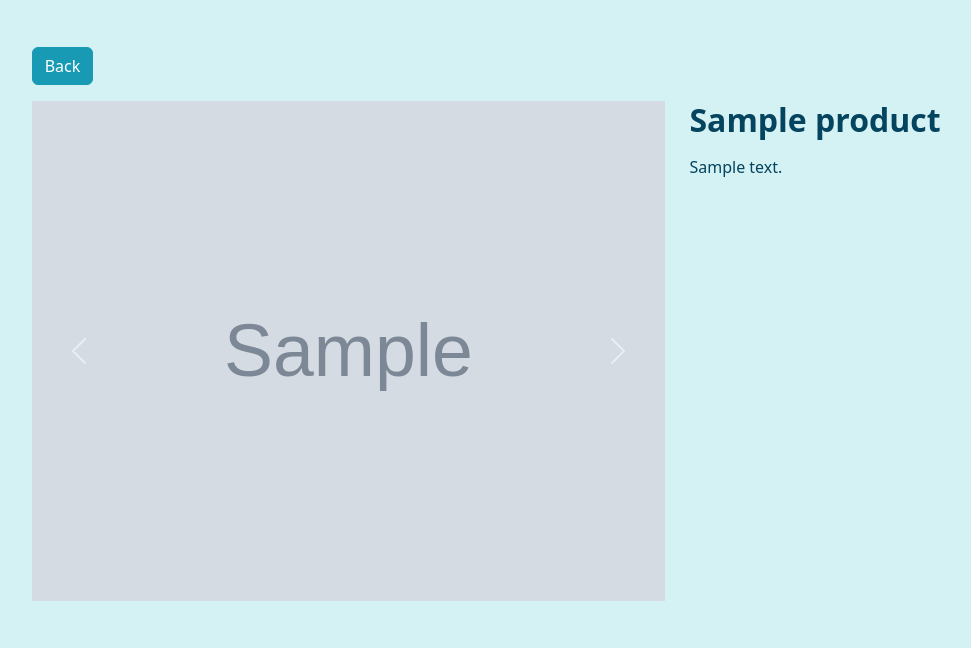
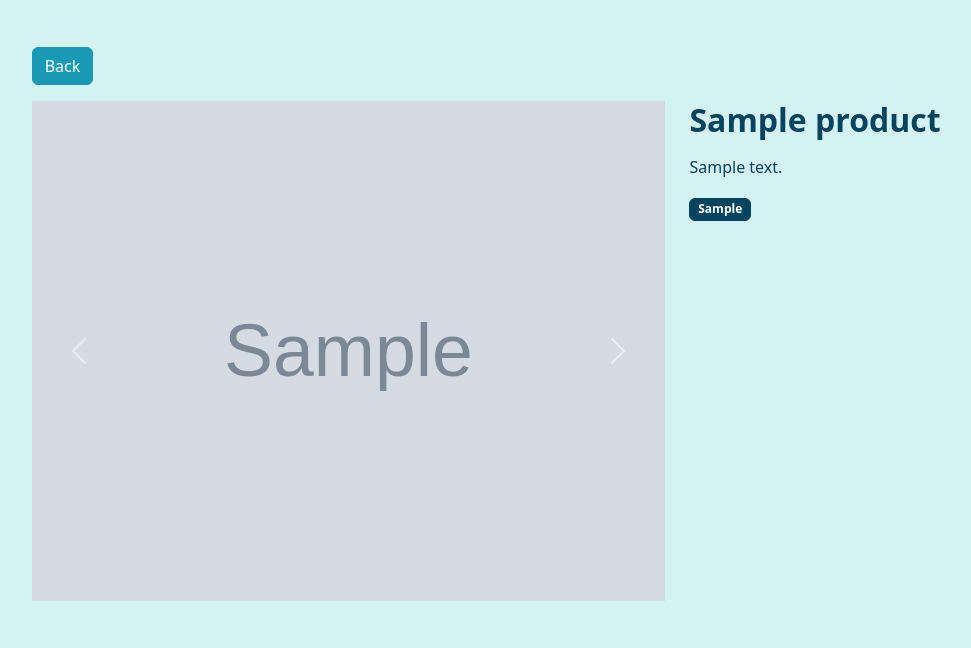
Before and after one commit to YRD-Software/bjmajestic.com, a Django app: page /product/1/ in a window 1280 px wide. Shown: the part 67-715 px from the top of the page, without its empty margins (127-1098 px from the left). Run offline with Django 3.2, Linux system fonts and the light colour scheme; tables that the repository leaves empty hold one stand-in row (values such as "Sample post"); grey boxes marked "Sample" are stand-in pictures.

Commit message:
Add category badge in detailed product page

```diff
--- a/products/static/products/base.css
+++ b/products/static/products/base.css
@@ -120,6 +120,23 @@ a {
     --bs-btn-disabled-border-color: var(--bluegrotto);
 }
 
+.btn-navyblue {
+    --bs-btn-color: #fff;
+    --bs-btn-bg: var(--navyblue);
+    --bs-btn-border-color: var(--navyblue);
+    --bs-btn-hover-color: #fff;
+    --bs-btn-hover-bg: #2280a9;
+    --bs-btn-hover-border-color: #98d9f7;
+    --bs-btn-focus-shadow-rgb: 49, 132, 253;
+    --bs-btn-active-color: #fff;
+    --bs-btn-active-bg: #2992a7;
+    --bs-btn-active-border-color: #45a2b4;
+    --bs-btn-active-shadow: inset 0 3px 5px #2fb5d0;
+    --bs-btn-disabled-color: #fff;
+    --bs-btn-disabled-bg: var(--navyblue);
+    --bs-btn-disabled-border-color: var(--navyblue);
+}
+
 .carousel-crop {
     width: 100%;
     height: 500px;
--- a/products/templates/homepage/product_detail.html
+++ b/products/templates/homepage/product_detail.html
@@ -1,7 +1,4 @@
-{% extends "homepage/base.html" %}
-{% load static %}
-
-{% block content %}
+{% extends "homepage/base.html" %} {% load static %} {% block content %}
 <div class="container-fluid bg-lightblue p-5">
   <div class="container col-lg-10 col-xxl-8">
     <a class="btn btn-bluegrotto mb-3" href="javascript:window.history.back();">Back</a>
@@ -10,11 +7,11 @@
         <div id="carouselFade" class="carousel slide carousel-fade" data-bs-ride="carousel">
           <div class="carousel-inner">
             <div class="carousel-item active overflow-hidden">
-              <img src="{{ product.photo.url }}" class="img-fluid detail-product-crop">
+              <img src="{{ product.photo.url }}" class="img-fluid detail-product-crop" />
             </div>
             {% for photo in product.productphoto_set.all %}
             <div class="carousel-item overflow-hidden">
-              <img src="{{ photo.detail_photo.url }}" class="img-fluid detail-product-crop">
+              <img src="{{ photo.detail_photo.url }}" class="img-fluid detail-product-crop" />
             </div>
             {% endfor %}
           </div>
@@ -36,12 +33,17 @@
         <div class="mt-3">
           <p class="text-navyblue">{{ product.description }}</p>
         </div>
+        <div class="mt-3">
+          {% for tag in tags %}
+          <a href="{% url 'products:products' tag|lower %}" class="btn btn-navyblue badge">{{tag}}</a>
+          {% endfor %}
+        </div>
       </div>
     </div>
   </div>
   {% comment %} #NOTE: Uncomment with similar products feature is ready
   <div class="container col-12 col-lg-11 col-xxl-9">
-    <hr class="my-5">
+    <hr class="my-5" />
   </div>
   <div class="container mt-5 col-lg-10 col-xxl-8">
     <div class="mb-5">
@@ -50,8 +52,11 @@
     <div class="row row-cols-1 row-cols-md-2 row-cols-xl-3 g-4">
       {% for product in similar_products %}
       <div class="col">
-        <img class="similar-product-crop" src="https://image-placeholder.com/images/actual-size/320x240.png"
-          alt="similar product {{ product }}">
+        <img
+          class="similar-product-crop"
+          src="https://image-placeholder.com/images/actual-size/320x240.png"
+          alt="similar product {{ product }}"
+        />
       </div>
       {% endfor %}
     </div>
--- a/products/templates/homepage/products.html
+++ b/products/templates/homepage/products.html
@@ -6,7 +6,6 @@
 {% endblock CSS %}
 
 {% block content %}
-
 <div class="container mt-3">
   <div class="container row align-items-center">
     <p class="col fs-1 fw-semibold">{{ title }}</p>
@@ -31,6 +30,7 @@
     {% endfor %}
   </div>
 </div>
+
 {% if not products %}
 <svg xmlns="http://www.w3.org/2000/svg" style="display: none">
   <symbol id="exclamation-triangle-fill" fill="currentColor" viewBox="0 0 16 16">
--- a/products/views.py
+++ b/products/views.py
@@ -47,5 +47,5 @@ class DetailProductView(generic.DetailView):
 
     def get_context_data(self, **kwargs):
         context = super().get_context_data(**kwargs)
-        context["similar_products"] = [1, 2, 3]
+        context["tags"] = context["product"].categories.all()
         return context
```
